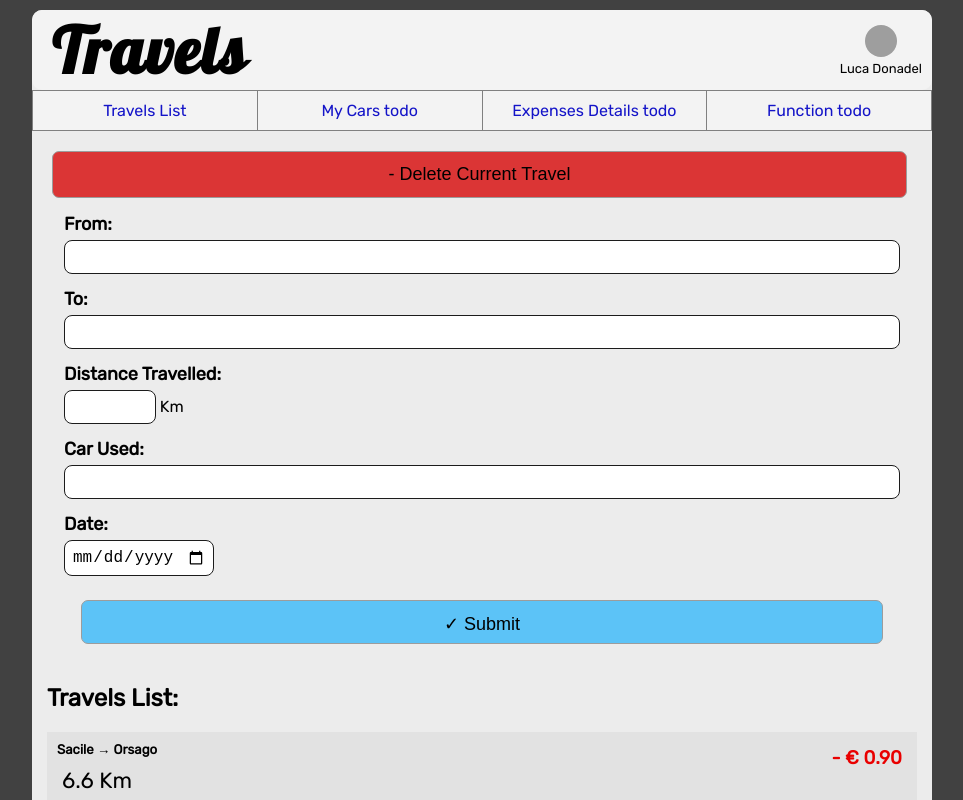
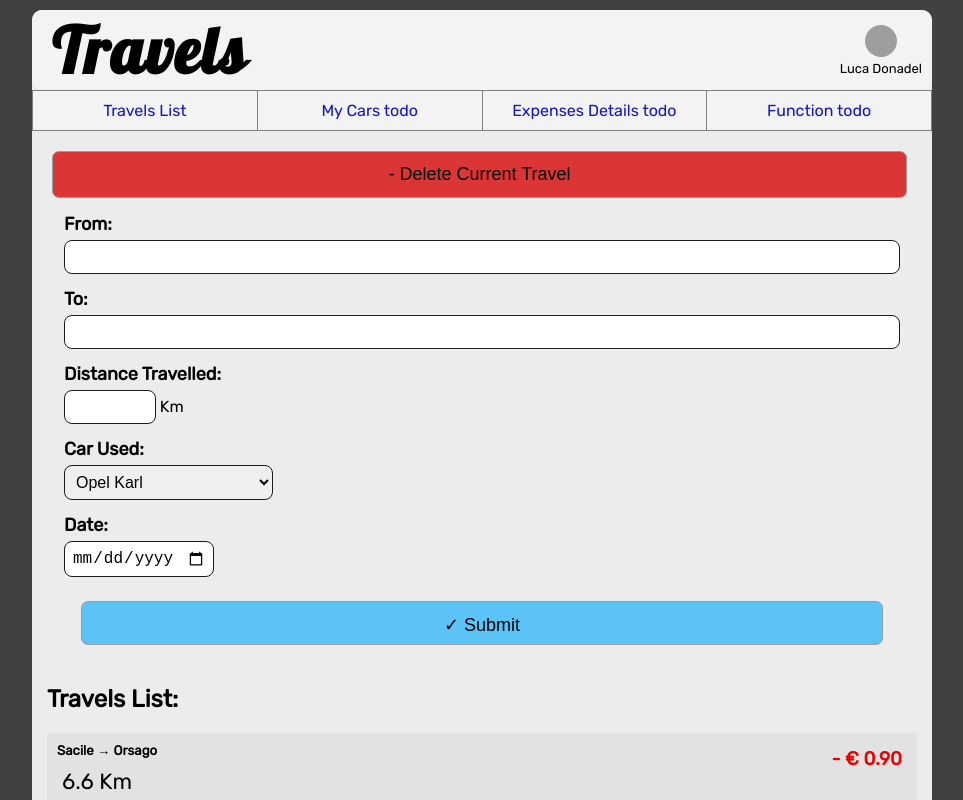
Before and after one commit to iLukez/react-travels-tracker, a React (Create React App) app: page / in a window 1280 px wide. Both pictures are taken after a click on the button "+ Add New Travel". Shown: the top 800 px of the page, without its empty margins (158-1121 px from the left). Built offline with nearby package versions, Linux system fonts and the light colour scheme; grey boxes are pictures that could not be loaded.

Commit message:
added multiple choice car input in addTravelForm

```diff
--- a/src/App.js
+++ b/src/App.js
@@ -58,10 +58,12 @@ function App() {
   const [carsList, setCarsList] = useState(
     [
       {
+        key: 1,
         carName: 'Opel Karl',
         kmToLiterRatio: 19.6
       },
       {
+        key: 2,
         carName: 'Renault Clio',
         kmToLiterRatio: 14.7
       }
@@ -112,7 +114,7 @@ function App() {
         <Header user={user}/>
         <Nav />
         <Button text={isAdding ? '- Delete Current Travel' : '+ Add New Travel'} color={isAdding ? '#db3535' :'#5cc3f7'} onIsAdding={() => setIsAdding(!isAdding)}/>
-        {isAdding && <AddTravelForm addTravel={addTravel}/>}
+        {isAdding && <AddTravelForm addTravel={addTravel} carsList={carsList} />}
         <Routes>
           <Route path="/" element={<Travels  travels={travels} carsList={carsList}/>} />
         </Routes>
--- a/src/components/AddTravelForm.js
+++ b/src/components/AddTravelForm.js
@@ -1,7 +1,7 @@
 import React from 'react'
 import { useState } from "react";
 
-const AddTravelForm = ({addTravel}) => {
+const AddTravelForm = ({addTravel, carsList}) => {
 
   // States for the data of the new travel
 
@@ -40,7 +40,12 @@ const AddTravelForm = ({addTravel}) => {
             <label>Distance Travelled:</label><br />
             <input id='formDistanceTravelled' type='number' value={distance} onChange={(event) => setDistance(event.target.value)} /> Km<br />
             <label>Car Used:</label><br />
-            <input id='formCarUsed' type='text' value={car} onChange={(event) => setCar(event.target.value)} /><br />
+            <select id='formCarUsed' name='carUsed' defaultValue={car} onChange={(event) => setCar(event.target.value)}>
+              {carsList.map((car) => (
+                <option value={car.carName}>{car.carName}</option>
+              ))}
+            </select>
+            <br />
             <label>Date:</label><br />
             <input id='formDate' type='date' value={date} onChange={(event) => setDate(event.target.value)} /><br />
             <button type='button' className='submitButton' onClick={() => onSubmit()}>&#10003; Submit</button>
--- a/src/index.css
+++ b/src/index.css
@@ -152,6 +152,16 @@
     width: 18%;
 }
 
+.addTravelForm  #formCarUsed {
+    width: 18%;
+    padding: 7px;
+    width: 25%;
+    font-size: 16px;
+    margin: 5px 0 14px 0;
+    border: 1px solid rgb(28, 28, 28);
+    border-radius: 8px;
+}
+
 .submitButton {
     width: 96%;
     height: 44px;
```
